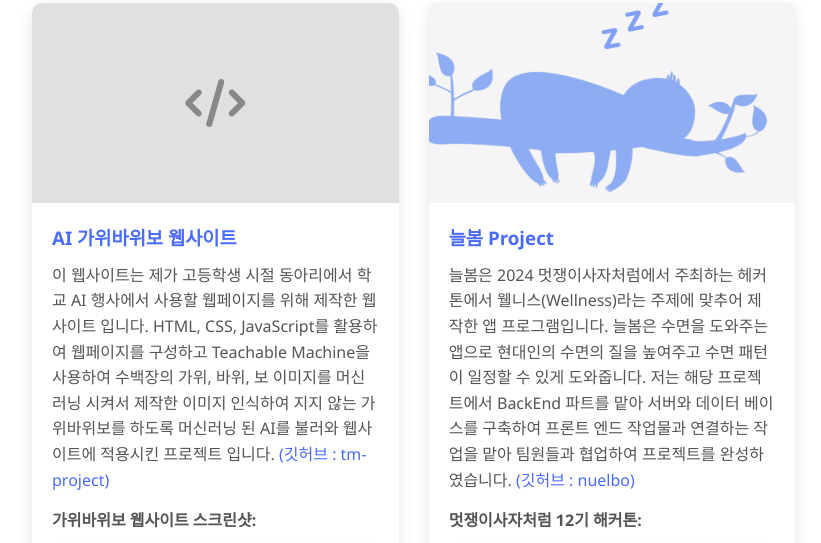
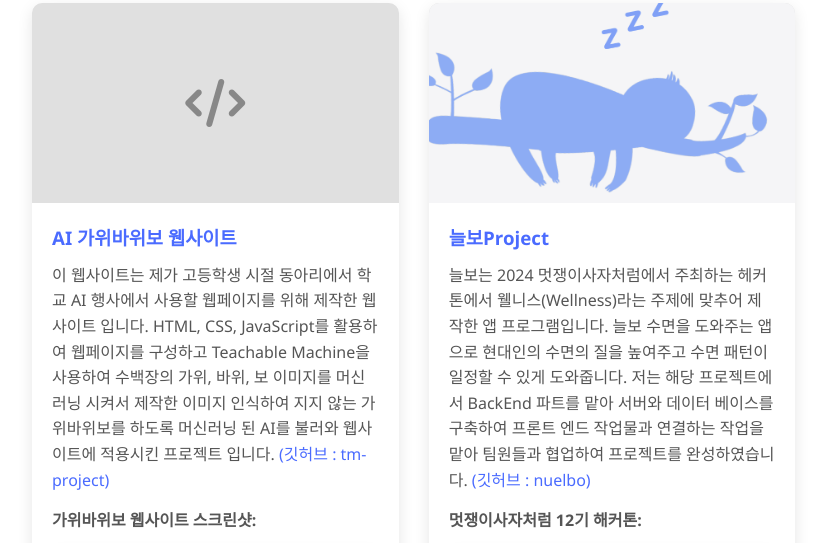
Before and after one commit to Hbin77/multi_class, a plain HTML site: page index/index.html in a window 1280 px wide. Shown: the part 2490-3033 px from the top of the page, without its empty margins (28-849 px from the left). Drawn offline with Linux system fonts and the light colour scheme.

Commit message:
찐최종

```diff
--- a/index/index.html
+++ b/index/index.html
@@ -181,11 +181,11 @@
                         </div>
                     </div>
                     <div class="project-info">
-                        <h3>늘봄 Project</h3>
-                        <p>늘봄은 2024 멋쟁이사자처럼에서 주최하는 헤커톤에서 웰니스(Wellness)라는 주제에 맞추어 제작한 앱 프로그램입니다.
-                        늘봄은 수면을 도와주는 앱으로 현대인의 수면의 질을 높여주고 수면 패턴이 일정할 수 있게 도와줍니다.
+                        <h3>늘보Project</h3>
+                        <p>늘보는 2024 멋쟁이사자처럼에서 주최하는 헤커톤에서 웰니스(Wellness)라는 주제에 맞추어 제작한 앱 프로그램입니다.
+                        늘보 수면을 도와주는 앱으로 현대인의 수면의 질을 높여주고 수면 패턴이 일정할 수 있게 도와줍니다.
                         저는 해당 프로젝트에서 BackEnd 파트를 맡아 서버와 데이터 베이스를 구축하여 프론트 엔드 작업물과 연결하는 작업을 맡아
-                        팀원들과 협업하여 프로젝트를 완성하였습니다. <span class="highlight">(깃허브 : nuelbo)</span></p>
+                        팀원들과 협업하여 프로젝트를 완성하였습니다. <span class="highlight"> (깃허브 : nuelbo)</span></p>
 
                         <p><strong>멋쟁이사자처럼 12기 해커톤:</strong></p>
                         <div class="video-container">
```
